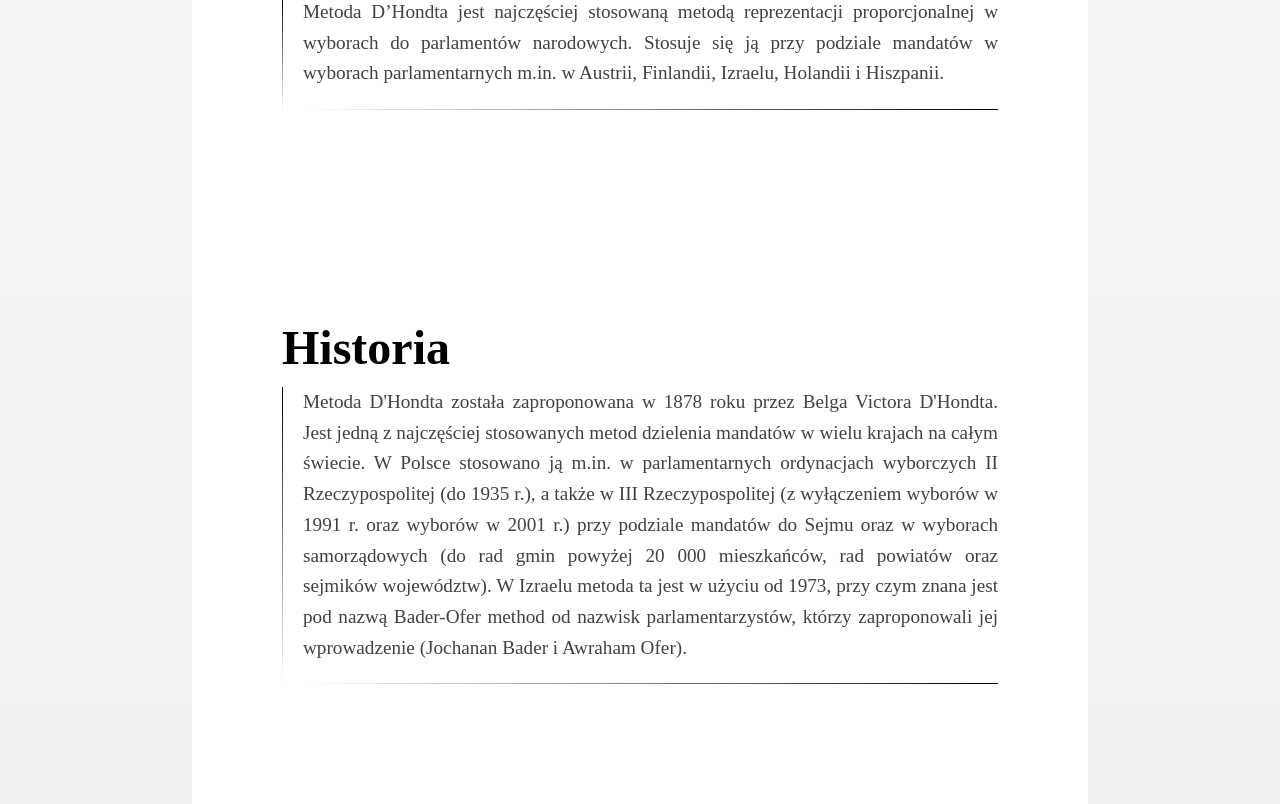
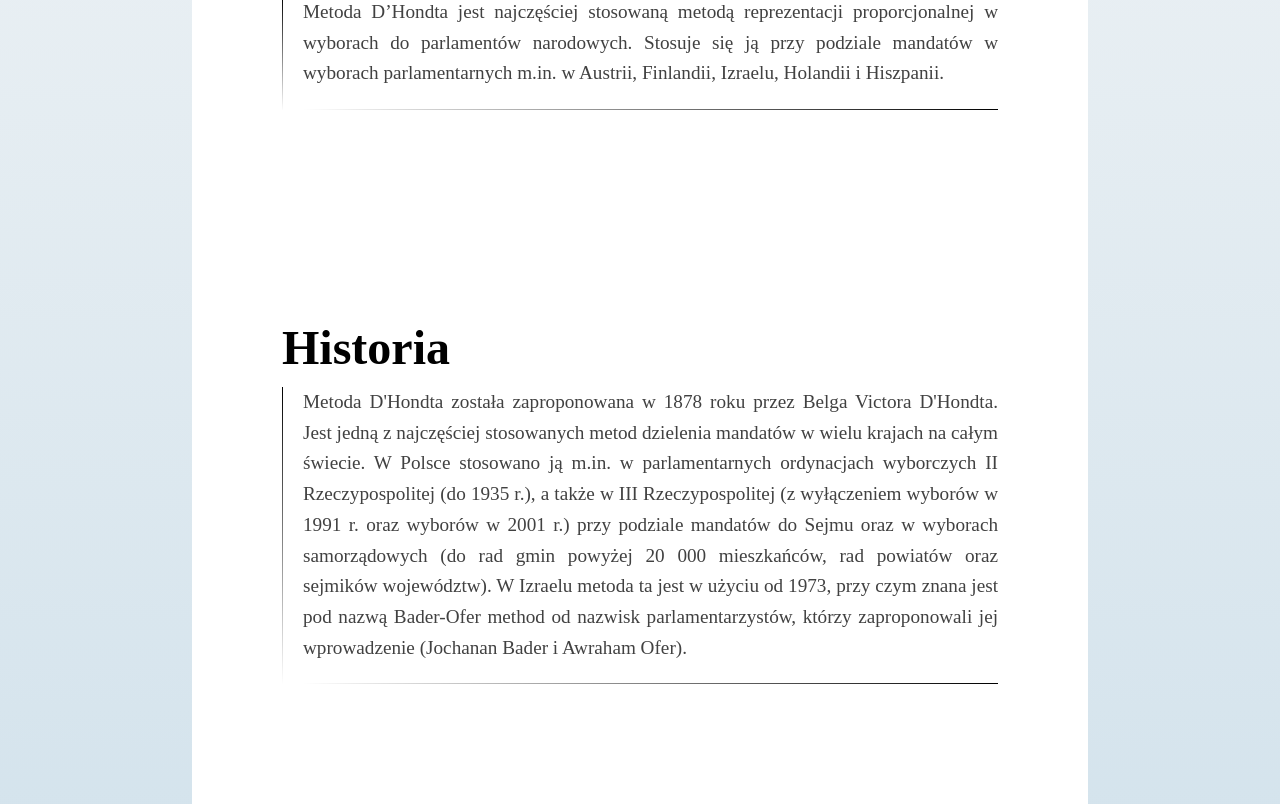
Before and after one commit to Vandal166/Vandal166.github.io, a plain HTML site: page index.html in a window 1280 px wide. Shown: the part 707-1511 px from the top of the page. Drawn offline with Linux system fonts and the light colour scheme.

Commit message:
Update styl.css

```diff
--- a/styl.css
+++ b/styl.css
@@ -96,9 +96,9 @@ nav a:hover
     color: #3498db;
 }
 
-/* globalne style dla strony */
 body
 {
+    background: linear-gradient(to bottom, #f8f8f8, #87b7d4);
     line-height: 1.6;
 }
 
@@ -152,11 +152,6 @@ button:hover
     animation: fadeIn 3s ease;
 }
 
-/* gradient do tła strony */
-body
-{
-    background: linear-gradient(to bottom, #f8f8f8, #e0e0e0);
-}
 
 h1
 {
```
